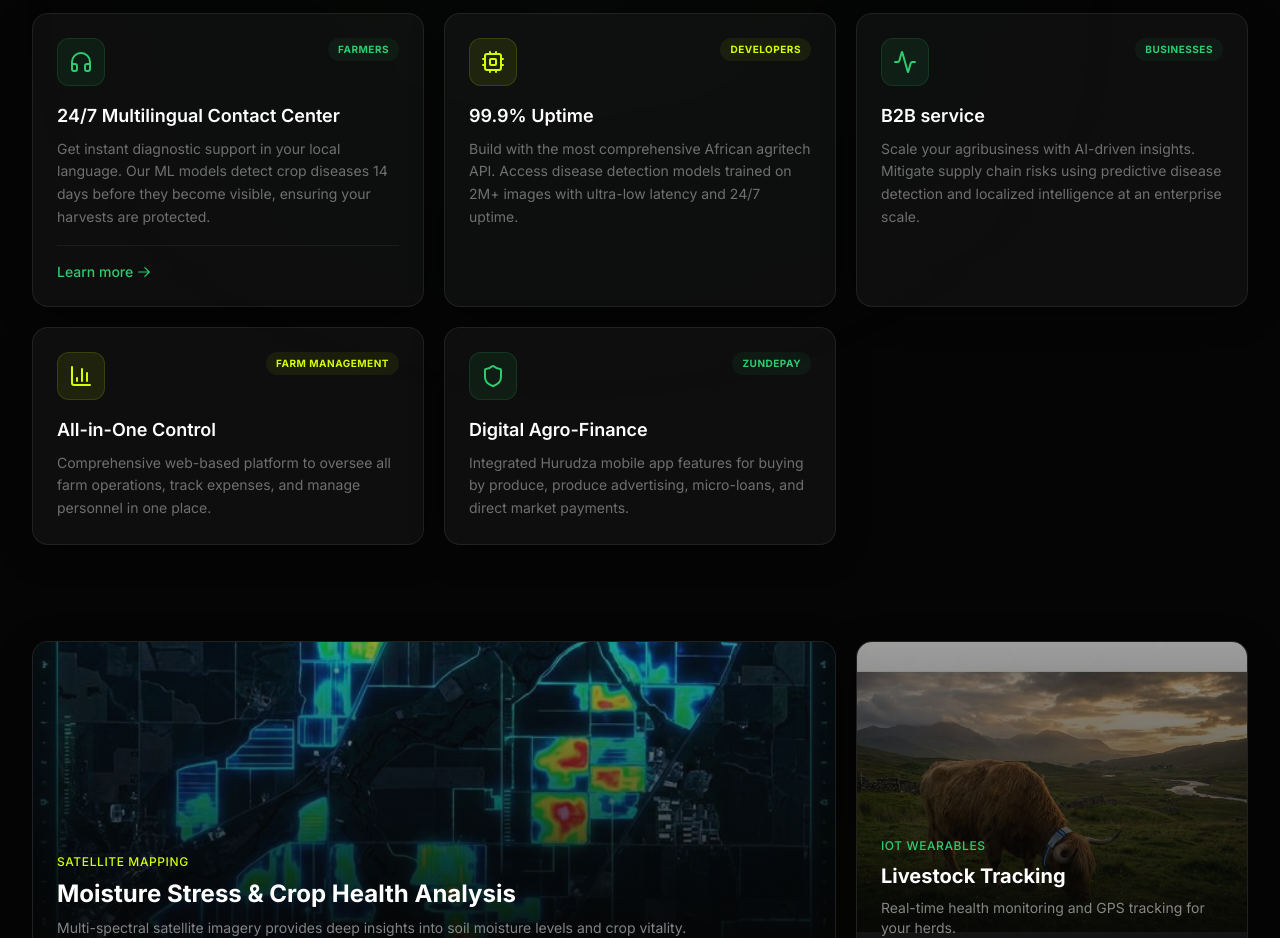
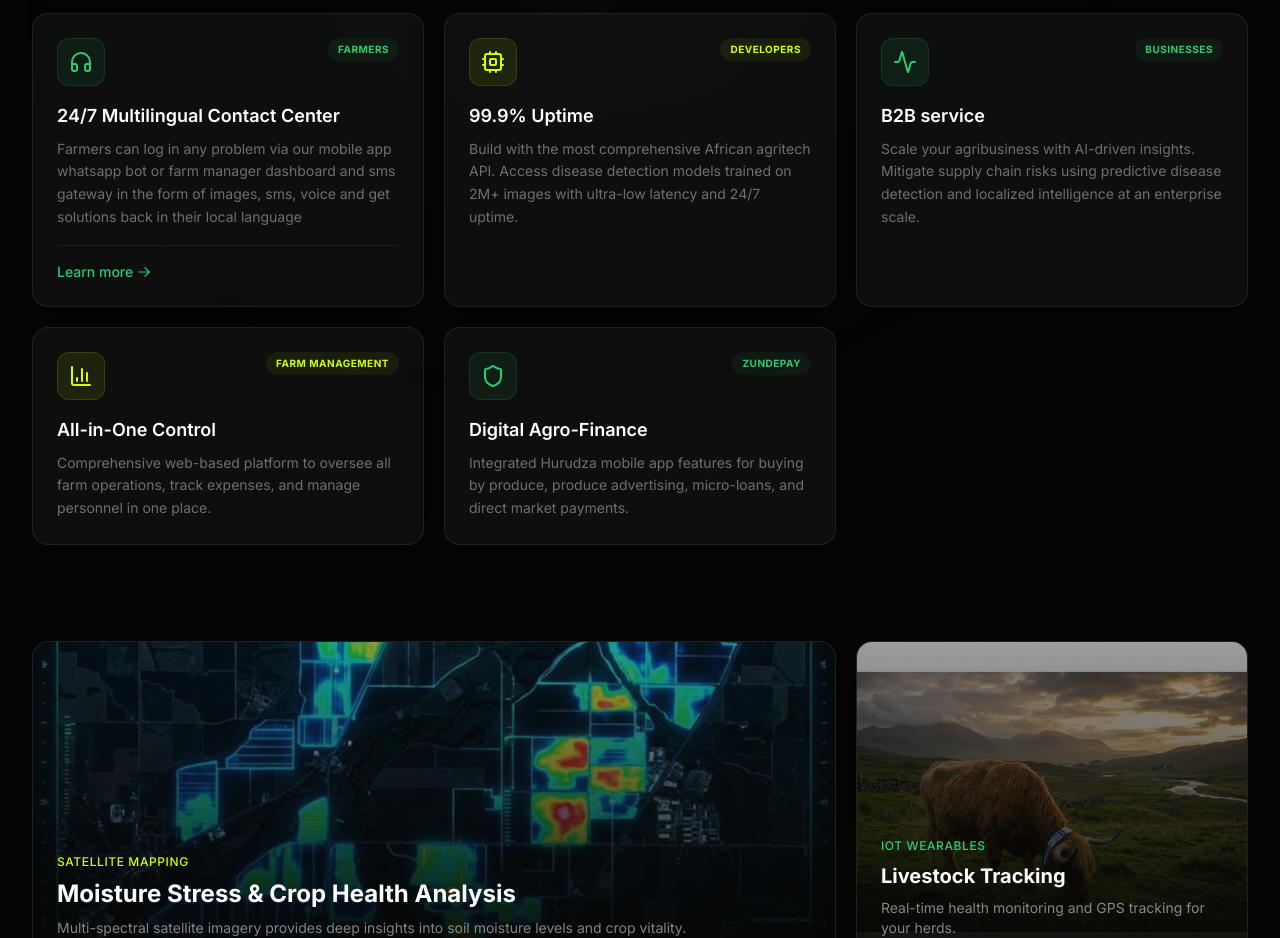
Before and after one commit to ThulaniTheProgrammer/Hurudzaii, a React (Vite) app: page / in a window 1280 px wide. Shown: the part 1740-2678 px from the top of the page. Built offline with nearby package versions, Linux system fonts and the light colour scheme.

Commit message:
feat: update Farmers feature description with multi-channel support

```diff
--- a/src/components/agritech/FeaturesSection.tsx
+++ b/src/components/agritech/FeaturesSection.tsx
@@ -11,7 +11,7 @@ const features = [
   {
     icon: Headphones,
     title: '24/7 Multilingual Contact Center',
-    description: 'Get instant diagnostic support in your local language. Our ML models detect crop diseases 14 days before they become visible, ensuring your harvests are protected.',
+    description: 'Farmers can log in any problem via our mobile app whatsapp bot or farm manager dashboard and sms gateway in the form of images, sms, voice and get solutions back in their local language',
     stat: 'Farmers',
     color: '#2ECC71',
   },
```
